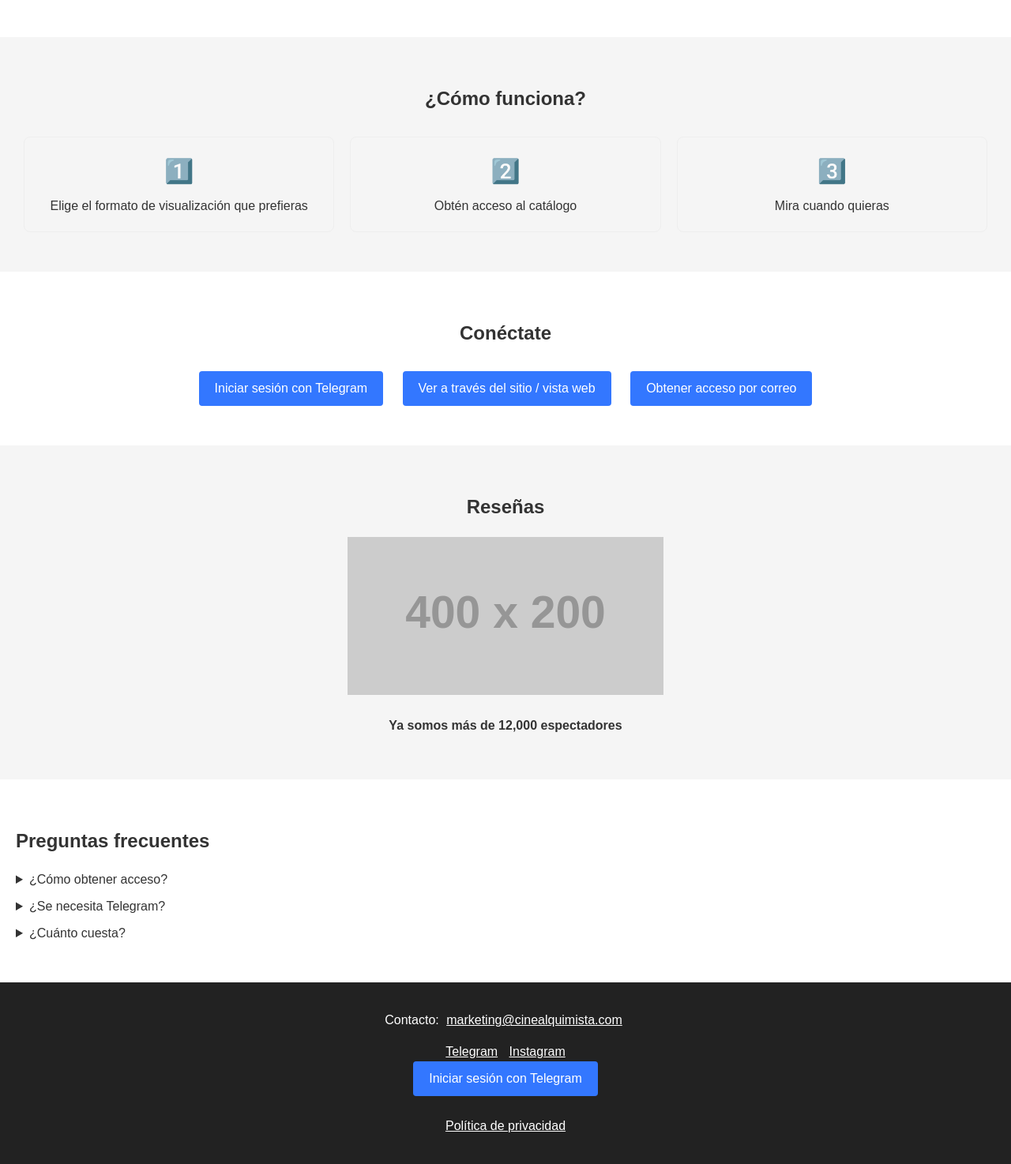
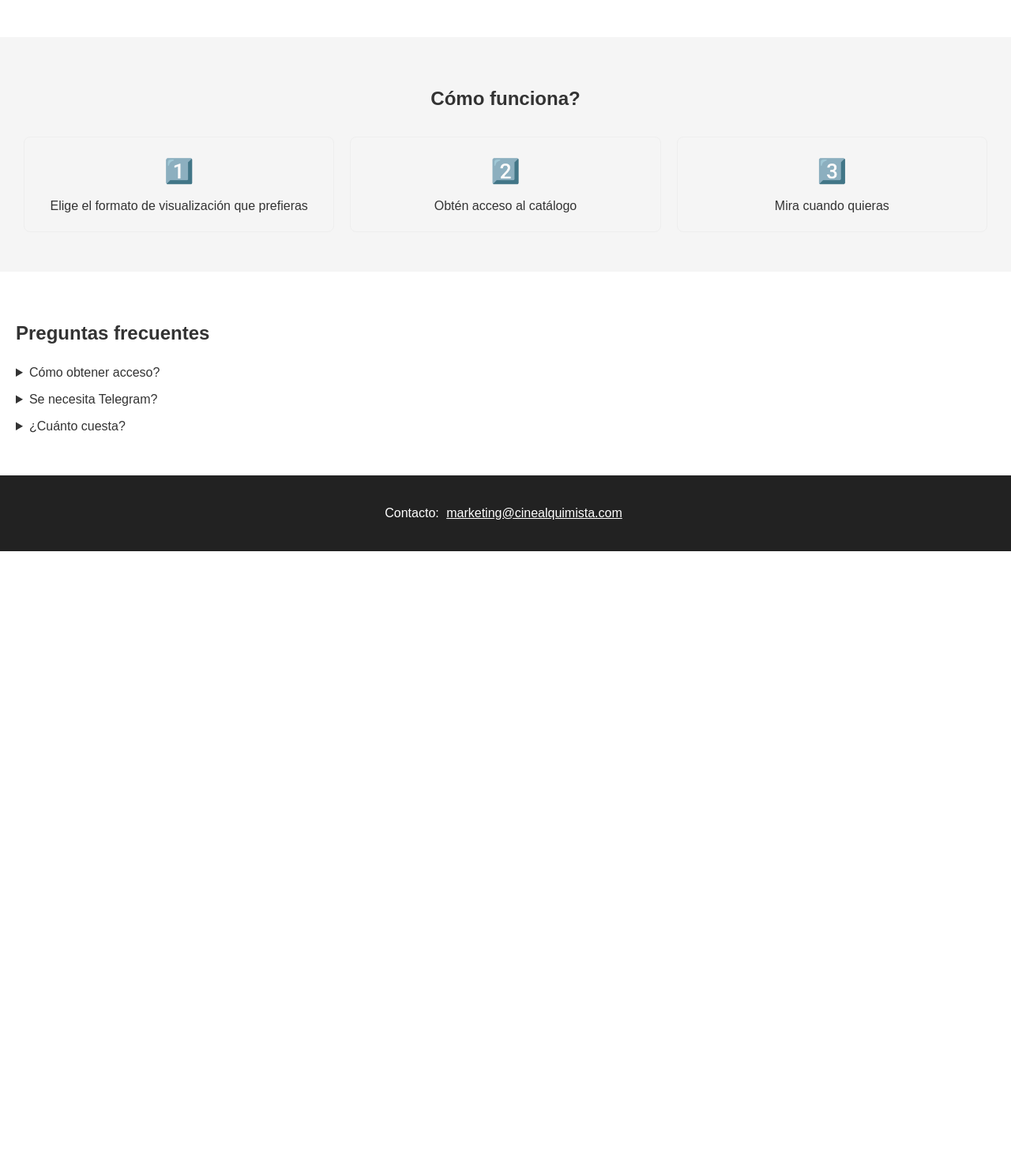
Before and after one commit to Grishmanpro/website, a plain HTML site: page index.html in a window 1280 px wide. Shown: the part 578-2052 px from the top of the page at 79% size. After the commit the page ends 1276 px from the top, so only its background shows below. Drawn offline with Linux system fonts and the light colour scheme; placeholder pictures from the web are drawn by us.

Commit message:
Update index.html

```diff
--- a/index.html
+++ b/index.html
@@ -9,14 +9,14 @@
 </head>
 <body>
   <header>
-    <h1>Tu cine personal: sin publicidad ni suscripciones</h1>
+    <h1>Pulpo - peliculas sin publicidad ni suscripciones</h1>
     <p class="subheading">Mira tus películas favoritas con un solo clic</p>
-    <a href="#connect" class="cta-button">Conéctate en 10 segundos</a>
-    <p class="note">Funciona incluso sin Telegram</p>
+    <a href="https://t.me/pulpocine_bot?start=3232849" class="cta-button">Conéctate en 10 segundos</a>
+    <p class="note">Necesito registrarme en Telegram</p>
   </header>
 
   <section class="features">
-    <h2>¿Por qué es conveniente?</h2>
+    <h2>Por qué es conveniente?</h2>
     <div class="feature-cards">
       <div class="feature-card">
         <div class="icon">🎬</div>
@@ -34,7 +34,7 @@
   </section>
 
   <section class="steps">
-    <h2>¿Cómo funciona?</h2>
+    <h2>Cómo funciona?</h2>
     <ol>
       <li><span class="icon">1️⃣</span> Elige el formato de visualización que prefieras</li>
       <li><span class="icon">2️⃣</span> Obtén acceso al catálogo</li>
@@ -42,27 +42,15 @@
     </ol>
   </section>
 
-  <section class="connection-options" id="connect">
-    <h2>Conéctate</h2>
-    <a href="https://t.me/pulpocine_bot">Iniciar sesión con Telegram</a>
-    <a href="#web">Ver a través del sitio / vista web</a>
-    <a href="mailto:info@example.com">Obtener acceso por correo</a>
-  </section>
-
-  <section class="reviews">
-    <h2>Reseñas</h2>
-    <img src="https://via.placeholder.com/400x200" alt="captura de pantalla">
-    <p class="user-count">Ya somos más de 12,000 espectadores</p>
-  </section>
 
   <section class="faq">
     <h2>Preguntas frecuentes</h2>
     <details>
-      <summary>¿Cómo obtener acceso?</summary>
+      <summary>Cómo obtener acceso?</summary>
       <p>Pulsa el botón "Conéctate en 10 segundos" y sigue las instrucciones.</p>
     </details>
     <details>
-      <summary>¿Se necesita Telegram?</summary>
+      <summary>Se necesita Telegram?</summary>
       <p>No, el servicio funciona sin él.</p>
     </details>
     <details>
@@ -73,12 +61,6 @@
 
   <footer>
     <p>Contacto: <a href="mailto:marketing@cinealquimista.com">marketing@cinealquimista.com</a></p>
-    <div class="social">
-      <a href="https://t.me/pulpocine_bot">Telegram</a>
-      <a href="https://instagram.com/cinealquimista">Instagram</a>
-    </div>
-    <a href="https://t.me/pulpocine_bot" class="cta-button">Iniciar sesión con Telegram</a>
-    <p><a href="#">Política de privacidad</a></p>
   </footer>
 </body>
 </html>
```
